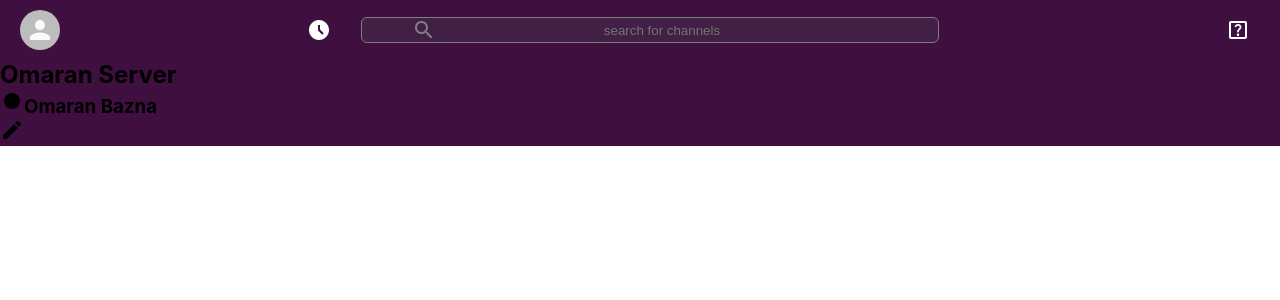
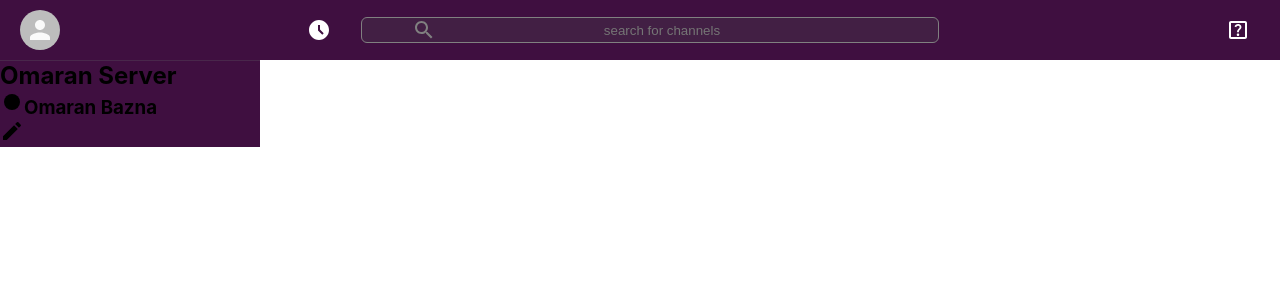
Before and after one commit to omaranBazna/slack-clone, a React (Create React App) app: page / in a window 1280 px wide. Shown: the top 300 px of the page. Built offline with nearby package versions, Linux system fonts and the light colour scheme.

Commit message:
add border-top

```diff
--- a/src/App.css
+++ b/src/App.css
@@ -1,4 +1,5 @@
 body{
   --slack-color:#3f0f40;
   --slack-light:#421f44;
+  --slack-border:#49274b;
 }
--- a/src/styles/sidebar.css
+++ b/src/styles/sidebar.css
@@ -1,3 +1,5 @@
 .sidebar{
     background-color:var(--slack-color);
+    border-top:1px solid  var(--slack-border);
+    max-width:260px;
 }
```
